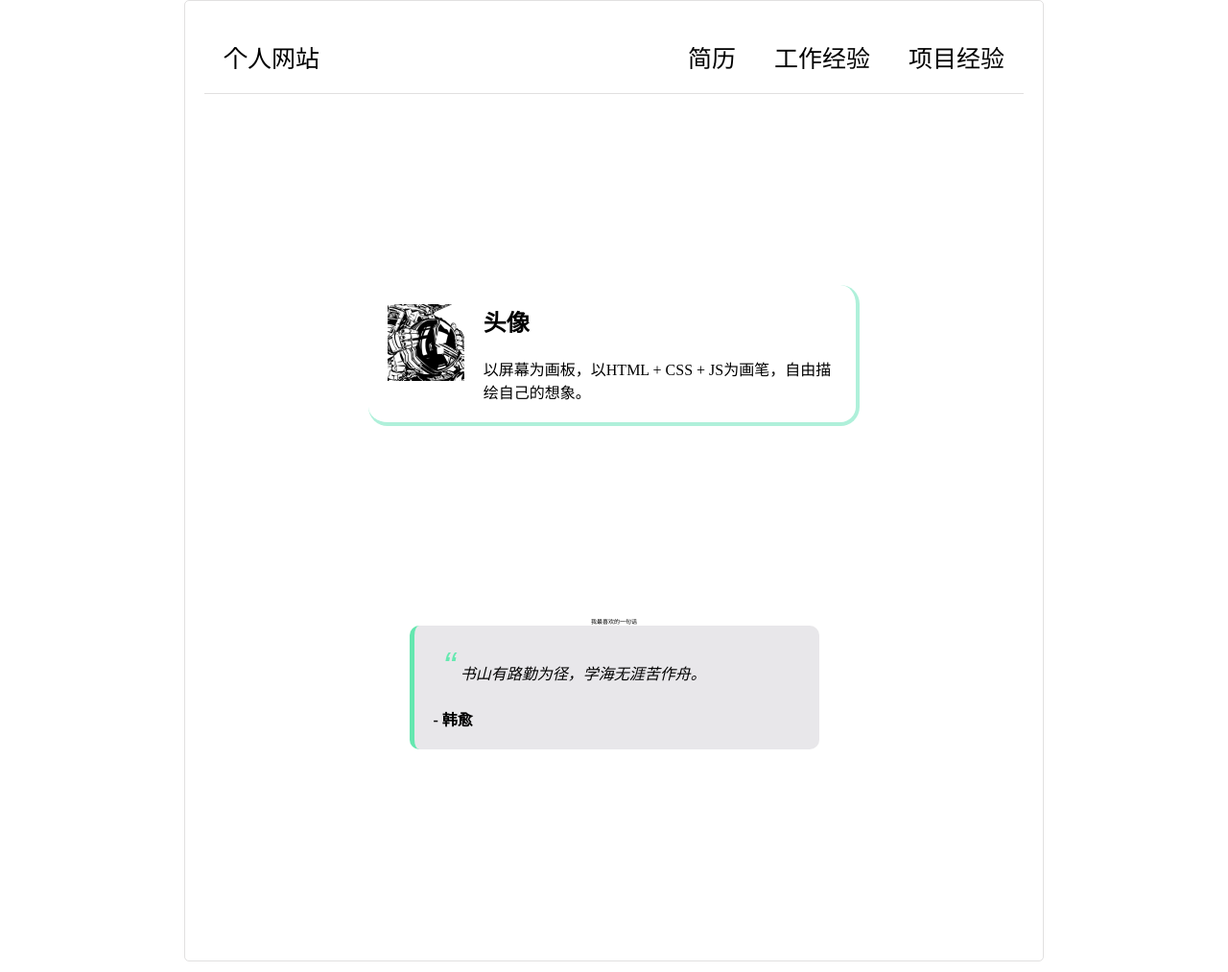
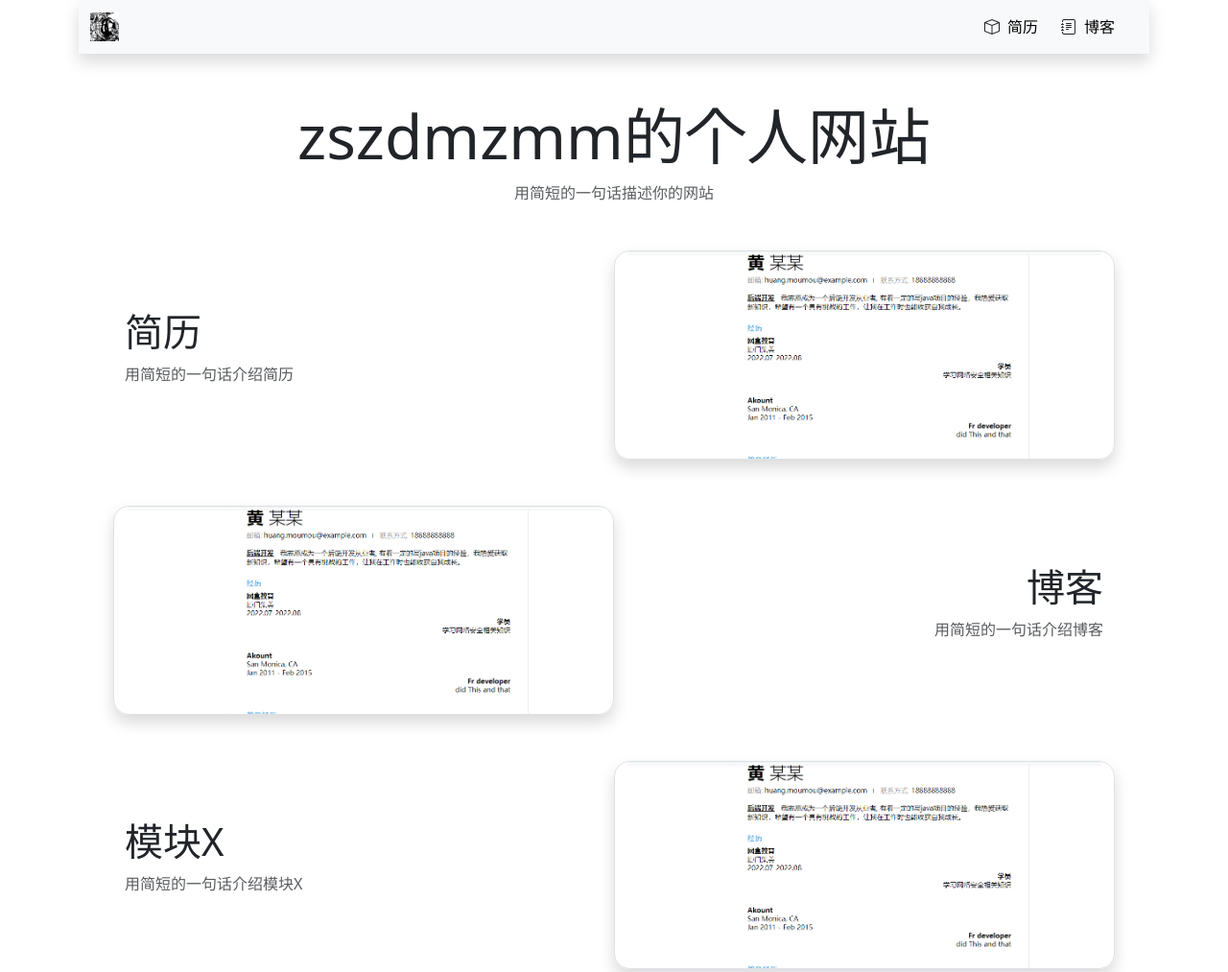
Before and after one commit to zszdmzmm1/zszdmzmm1.github.io, a website: page index.html in a window 1280 px wide. Shown: the top 1013 px of the page at 96% size. Drawn offline with nearby package versions, Linux system fonts and the light colour scheme.

Commit message:
更新个人网站

```diff
--- a/index.html
+++ b/index.html
@@ -1,36 +1,73 @@
-<!DOCTYPE html>
+<!doctype html>
 <html lang="en">
 <head>
     <meta charset="UTF-8">
-    <meta name="viewport" content="width=device-width, initial-scale=1.0">
+    <meta name="viewport"
+          content="width=device-width, user-scalable=no, initial-scale=1.0, maximum-scale=1.0, minimum-scale=1.0">
+    <meta http-equiv="X-UA-Compatible" content="ie=edge">
     <title>zszdmzmm的个人网站</title>
-    <link rel="stylesheet" href="./css/index.css">
+    <link rel="stylesheet" href="./node_modules/bootstrap/dist/css/bootstrap.min.css">
+    <link rel="stylesheet" href="./node_modules/bootstrap-icons/font/bootstrap-icons.min.css">
 </head>
 <body>
-    <div class="container">
-        <header>
-            <div class="topleft">个人网站</div>
-            <div class="topright">
-                <ul>
-                    <li><a href="./resume/resume2.html">简历</a></li>
-                    <li>工作经验</li>
-                    <li>项目经验</li>
-                </ul>
+    <div class="container pb-2">
+        <header class="mb-5">
+            <!--            导航栏-->
+            <nav class="navbar navbar-expand-sm bg-body-tertiary mb-5 shadow">
+                <div class="container-fluid">
+                    <img src="./image/QQ图片20230720103937.jpg" alt="头像" height="40" class="navbar-brand">
+                    <button class="navbar-toggler" type="button" data-bs-toggle="collapse"
+                            data-bs-target="#navbarNavAltMarkup" aria-controls="navbarNavAltMarkup"
+                            aria-expanded="false" aria-label="Toggle navigation">
+                        <span class="navbar-toggler-icon"></span>
+                    </button>
+                    <div class="collapse navbar-collapse" id="navbarNavAltMarkup">
+                        <div class="navbar-nav ms-auto">
+                            <i class="bi bi-box py-2 nav-item"></i>
+                            <a class="me-3 py-2 link-body-emphasis text-decoration-none nav-link" href="./resume/resume2.html">简历</a>
+                            <i class="bi bi-journal-text py-2 nav-item"></i>
+                            <a class="me-3 py-2 link-body-emphasis text-decoration-none nav-link" href="#">博客</a>
+                        </div>
+                    </div>
+                </div>
+            </nav>
+            <h1 class="display-3 text-center fw-medium">zszdmzmm的个人网站</h1>
+            <p class="text-body-secondary text-center">用简短的一句话描述你的网站</p>
+        </header>
+        <main class="px-5">
+            <div class="row mb-5">
+                <div class="col-md-6 col-12 align-self-center">
+                    <h1 class="text-md-start text-center">简历</h1>
+                    <p class="text-body-secondary text-md-start text-center">用简短的一句话介绍简历</p>
+                </div>
+                <img src="./image/Snipaste_2023-07-25_10-54-27.png" alt="简历" class="col-12 col-md-6 border rounded-4 shadow">
             </div>
-        </header>
-        <main>
-            <div class="photo"><img src="./image/QQ图片20230720103937.jpg" alt=""></div>
-            <div class="aside">
-                <h2>头像</h2>
-                <p>以屏幕为画板，以HTML + CSS + JS为画笔，自由描绘自己的想象。</p>
+            <div class="row mb-5 d-md-flex flex-row-reverse">
+                <div class="col-md-6 col-12 align-self-center">
+                    <h1 class="text-md-end text-center">博客</h1>
+                    <p class="text-body-secondary text-md-end text-center">用简短的一句话介绍博客</p>
+                </div>
+                <img src="./image/Snipaste_2023-07-25_10-54-27.png" alt="博客" class="col-12 col-md-6 border rounded-4 shadow">
+            </div>
+            <div class="row mb-5">
+                <div class="col-md-6 col-12 align-self-center">
+                    <h1 class="text-md-start text-center">模块X</h1>
+                    <p class="text-body-secondary text-md-start text-center">用简短的一句话介绍模块X</p>
+                </div>
+                <img src="./image/Snipaste_2023-07-25_10-54-27.png" alt="模块X" class="col-12 col-md-6 border rounded-4 shadow">
+            </div>
+            <div class="row mb-5 d-md-flex flex-row-reverse">
+                <div class="col-md-6 col-12 align-self-center">
+                    <h1 class="text-md-end text-center">模块Y</h1>
+                    <p class="text-body-secondary text-md-end text-center">用简短的一句话介绍模块Y</p>
+                </div>
+                <img src="./image/Snipaste_2023-07-25_10-54-27.png" alt="模块Y" class="col-12 col-md-6 border rounded-4 shadow">
             </div>
         </main>
-        <footer>
-            <p class="f_title">我最喜欢的一句话</p>
-            <div>
-                <p class="sentence">书山有路勤为径，学海无涯苦作舟。</p>
-                <p class="s_by">- 韩愈</p>
-            </div>
+        <footer class="mt-5 border-top text-center p-3">
+            <p class="d-inline text-body-secondary">Designed by</p>
+            <p class="d-inline fw-bold">@zszdmzmm</p>
+            <p class="d-inline text-body-secondary">-From X to Z</p>
         </footer>
     </div>
 </body>
--- /dev/null
+++ b/package.json
@@ -0,0 +1,6 @@
+{
+  "dependencies": {
+    "bootstrap": "^5.3.0",
+    "bootstrap-icons": "^1.10.5"
+  }
+}
```
Also changed, not shown: personalsite-old.html (added, +37 -0 lines), image/Snipaste_2023-07-25_10-54-27.png (added), 2 other files.
